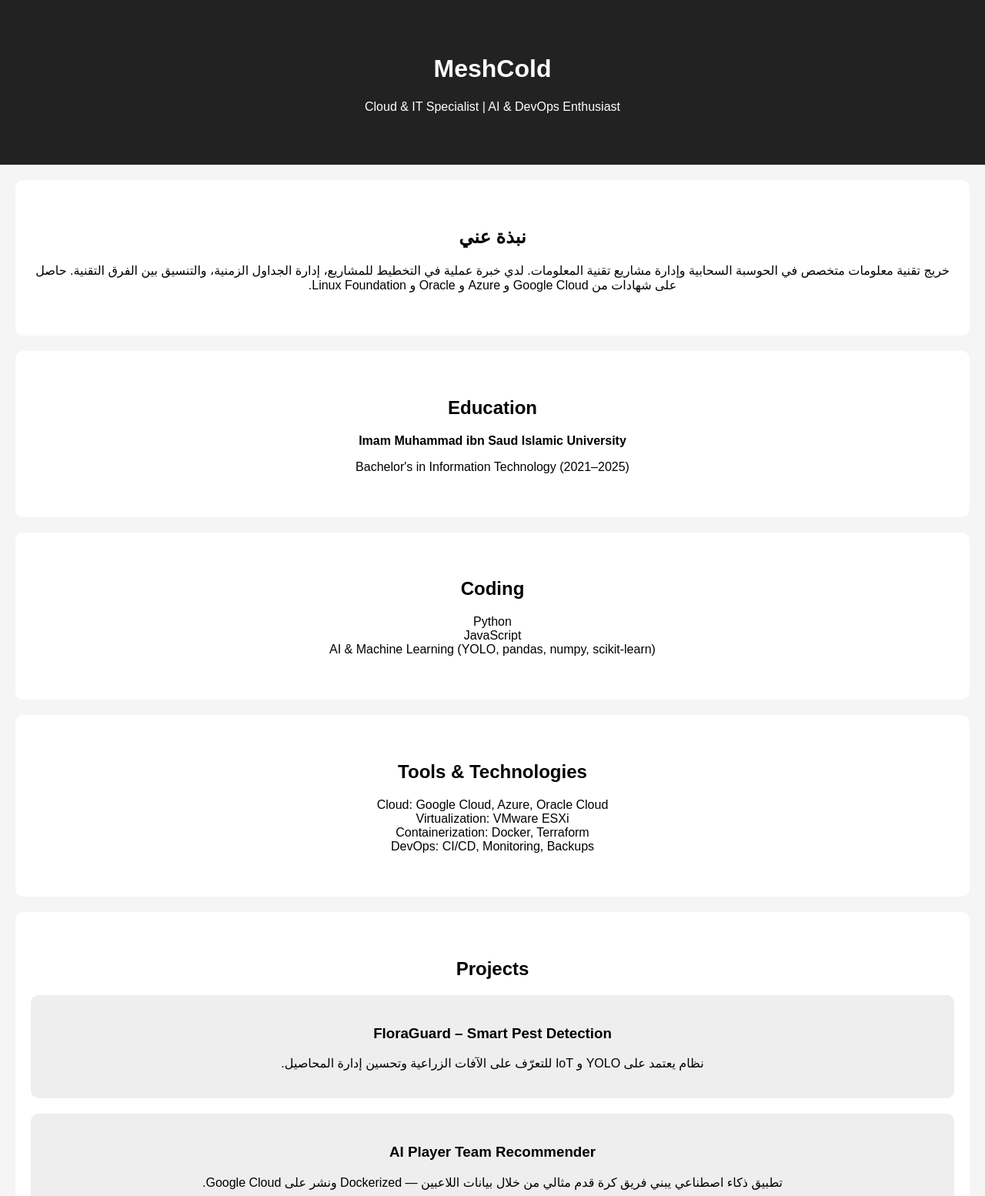
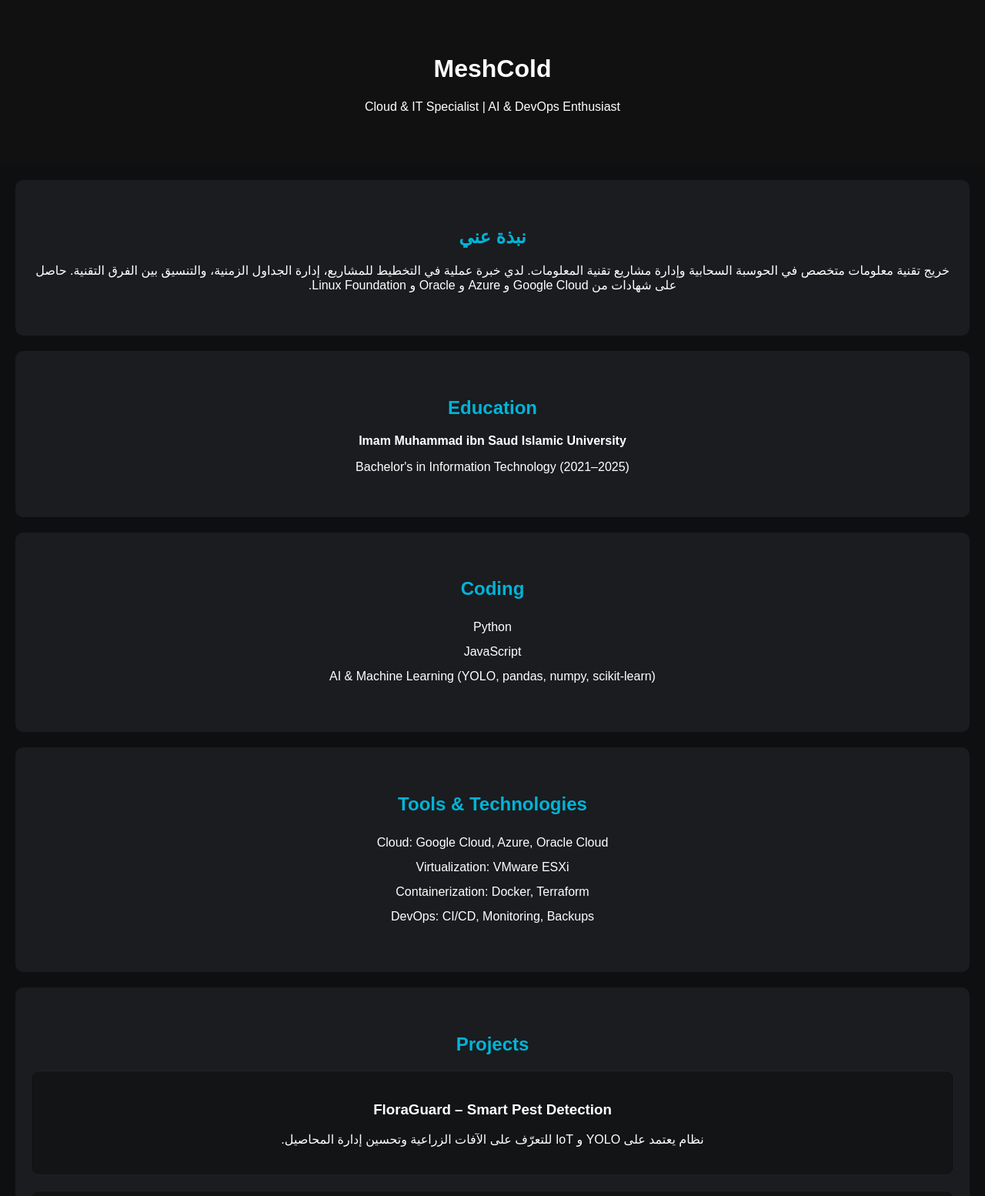
Before and after one commit to MeshCold/MeshCold.github.io, a plain HTML site: page index.html in a window 1280 px wide. Shown: the top 1554 px of the page at 77% size. Drawn offline with Linux system fonts and the light colour scheme.

Commit message:
Update style.css

```diff
--- a/style.css
+++ b/style.css
@@ -2,39 +2,38 @@ body {
     font-family: Arial, sans-serif;
     direction: rtl;
     text-align: center;
-    background: #f5f5f5;
+    background: #0e0f11;
+    color: #fff;
     margin: 0;
 }
 
 header {
     padding: 50px 20px;
-    background: #222;
+    background: #111;
     color: white;
-}
-
-.btn {
-    background: #00b4d8;
-    padding: 12px 20px;
-    color: white;
-    text-decoration: none;
-    border-radius: 6px;
 }
 
 section {
     padding: 40px 20px;
-    background: white;
+    background: #1a1c1f;
     margin: 20px;
     border-radius: 10px;
+}
+
+h2 {
+    color: #00b4d8;
 }
 
 ul {
     list-style: none;
     padding: 0;
+    line-height: 2;
 }
 
 .project-card {
-    background: #eee;
+    background: #121416;
     padding: 20px;
     border-radius: 10px;
     margin-top: 20px;
+    border: 1px solid #222;
 }
```
